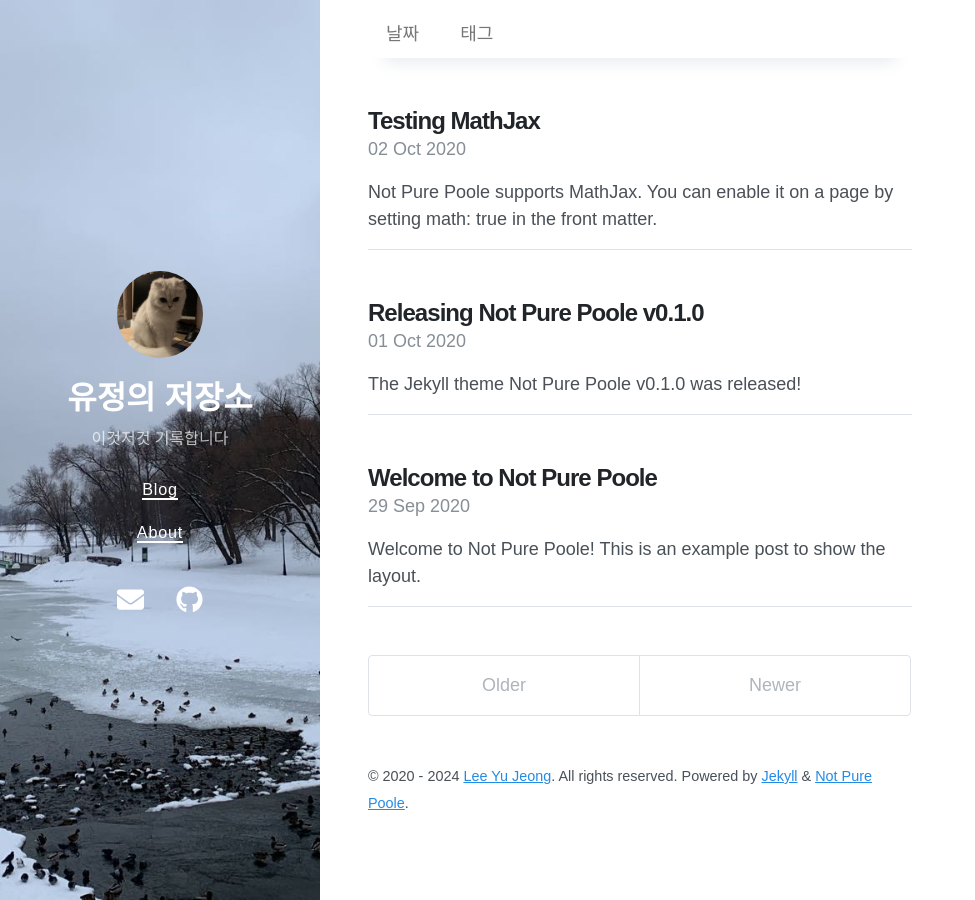
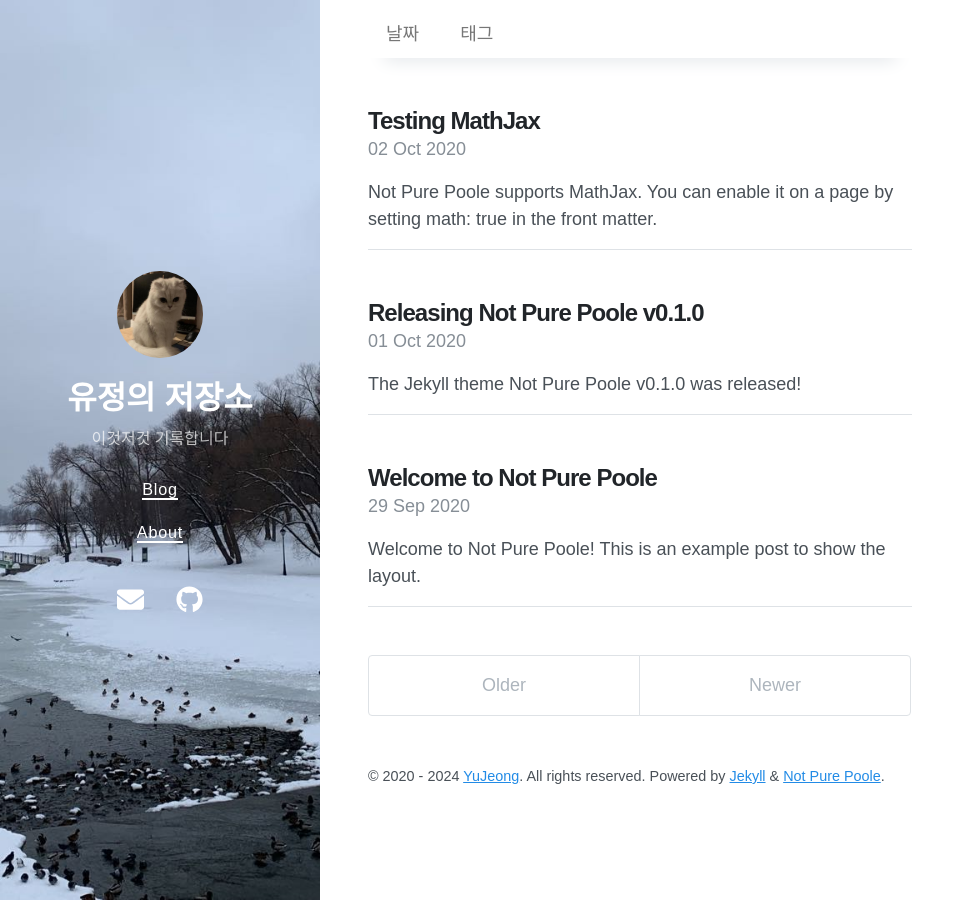
Before and after one commit to LYJ22/LYJ22.github.io, a Jekyll site: the page built from index.html, in a window 1280 px wide. Shown: the whole page, without its empty margins (0-975 px from the left). Built offline with Jekyll 4.4.1, drawn with Linux system fonts in a browser that asks for light colours; nearby versions of some CDN libraries; the list of posts is cut into pages by our own code.

Commit message:
Update _config.yml

```diff
--- a/_config.yml
+++ b/_config.yml
@@ -34,7 +34,7 @@ twitter:
   card: summary
 logo: logo.png
 social:
-  name: Lee Yu Jeong
+  name: YuJeong
   links:
     - https://github.com/LYJ22
 google_site_verification: xxxxx
@@ -54,6 +54,6 @@ sass:
 
 # Specify the author for blog posts
 author:
-  name: Lee Yu Jeong
+  name: YuJeong
   url: https://github.com/LYJ22
   email: pippi478@gmail.com
```
